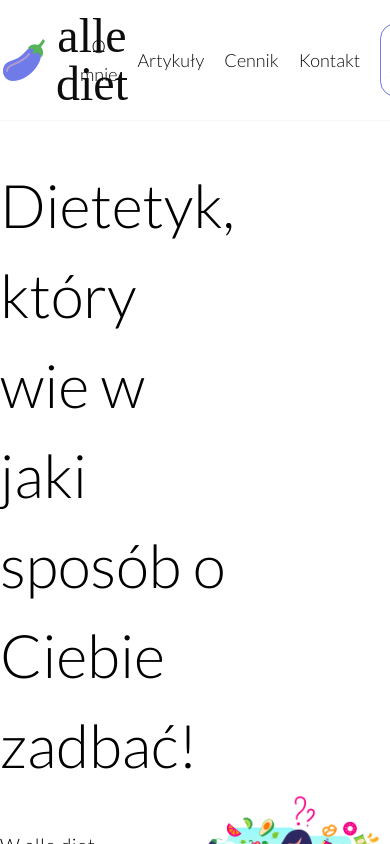
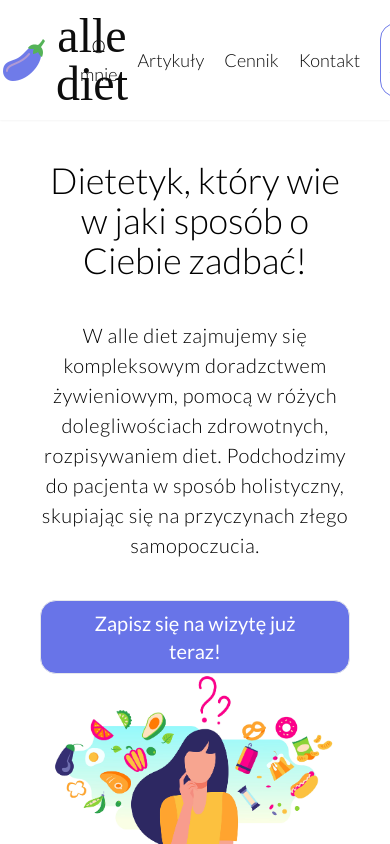
Before and after one commit to rajmanski/alleDiet, a Next.js app in the folder allediet/: page / in a window 390 px wide. Shown: the top 844 px of the page. Built offline with nearby package versions, Linux system fonts and the light colour scheme; a web font is replaced by a local one.

Commit message:
responsivness added to hero section

```diff
--- a/allediet/components/HeroSection.js
+++ b/allediet/components/HeroSection.js
@@ -2,14 +2,14 @@ import Image from "next/image"
 
 export const HeroSection = () => {
     return (
-        <section className="flex flex-row max-w-7xl items-center justify-center mx-auto mt-40 mb-20 font-lato">
-            <div id="rigth" className="flex flex-col justify-center items-start gap-10 w-3/6  font-light pr-14" >
-                <h1 className="text-6xl leading-normal">Dietetyk, który wie w jaki sposób o Ciebie zadbać!</h1>
+        <section className="flex flex-row max-w-7xl items-center justify-center mx-auto mt-40 mb-20 font-lato  lg:flex-wrap xl:mx-10">
+            <div id="rigth" className="flex flex-col justify-center items-start gap-10 w-3/6  font-light pr-14 xl:w-5/6 sm:w-full lg:items-center lg:pr-0 lg:text-center" >
+                <h1 className="text-6xl leading-normal lg:text-4xl">Dietetyk, który wie w jaki sposób o Ciebie zadbać!</h1>
                 <p className="text-xl leading-normal tracking-wide">W alle diet zajmujemy się kompleksowym doradzctwem żywieniowym, pomocą w różych dolegliwościach zdrowotnych, rozpisywaniem diet. Podchodzimy do pacjenta w sposób holistyczny, skupiając się na przyczynach złego samopoczucia.</p>
                 <button className="text-white bg-violet border rounded-2xl py-2 px-8 text-xl font-medium">Zapisz się na wizytę już teraz!</button>
             </div>
             <div id="left">
-                <Image width="600" height="600" src="/heroimage.png" alt="heroImage" className=""/>
+                <Image width="600" height="600" src="/heroimage.png" alt="heroImage" className="md:w-full"/>
             </div>
 
         </section>
--- a/allediet/tailwind.config.js
+++ b/allediet/tailwind.config.js
@@ -16,6 +16,22 @@ module.exports = {
     fontFamily: {
       'lato': ['Lato', 'sans-serif'],
       'moja': ['Luxurious Script', 'cursive'],
+    },
+    screens: {
+      '2xl': {'max': '1535px'},
+      // => @media (max-width: 1535px) { ... }
+
+      'xl': {'max': '1279px'},
+      // => @media (max-width: 1279px) { ... }
+
+      'lg': {'max': '1023px'},
+      // => @media (max-width: 1023px) { ... }
+
+      'md': {'max': '767px'},
+      // => @media (max-width: 767px) { ... }
+
+      'sm': {'max': '639px'},
+      // => @media (max-width: 639px) { ... }
     }
   },
   plugins: [],
```
